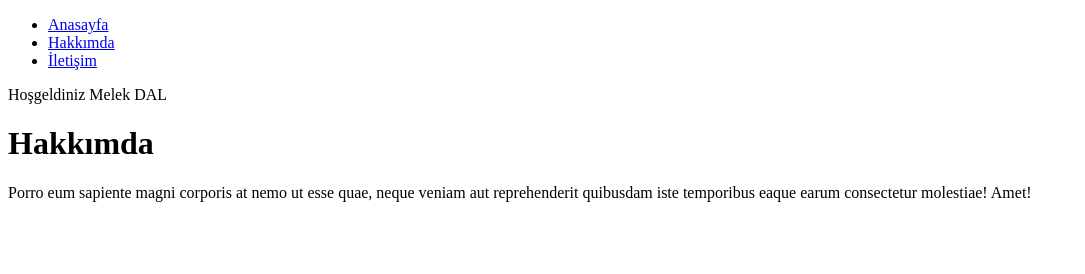
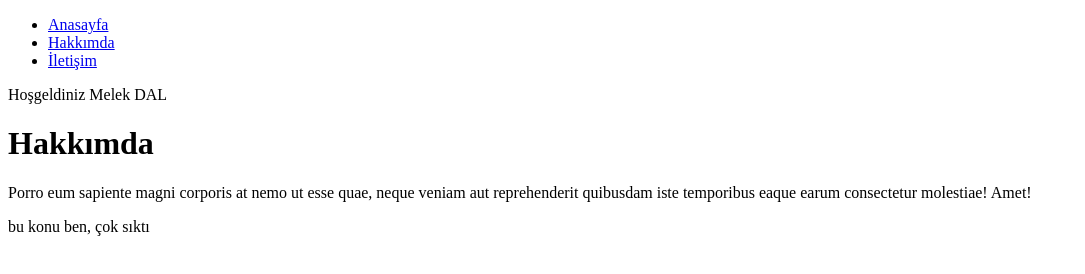
Before and after one commit to acunmedyaakademi/melekdal-githubogreniyorum, a plain HTML site: page index.html in a window 1280 px wide. Shown: the whole page, without its empty margins (0-1085 px from the left). Drawn offline with Linux system fonts and the light colour scheme.

Commit message:
durum bildirimi

```diff
--- a/index.html
+++ b/index.html
@@ -15,6 +15,6 @@
   Melek DAL
   <h1>Hakkımda</h1>
   <p>Porro eum sapiente magni corporis at nemo ut esse quae, neque veniam aut reprehenderit quibusdam iste temporibus eaque earum consectetur molestiae! Amet!</p>
-
+<p>bu konu ben, çok sıktı</p>
 </body>
 </html>
```
Also changed, not shown: 2 other files.
